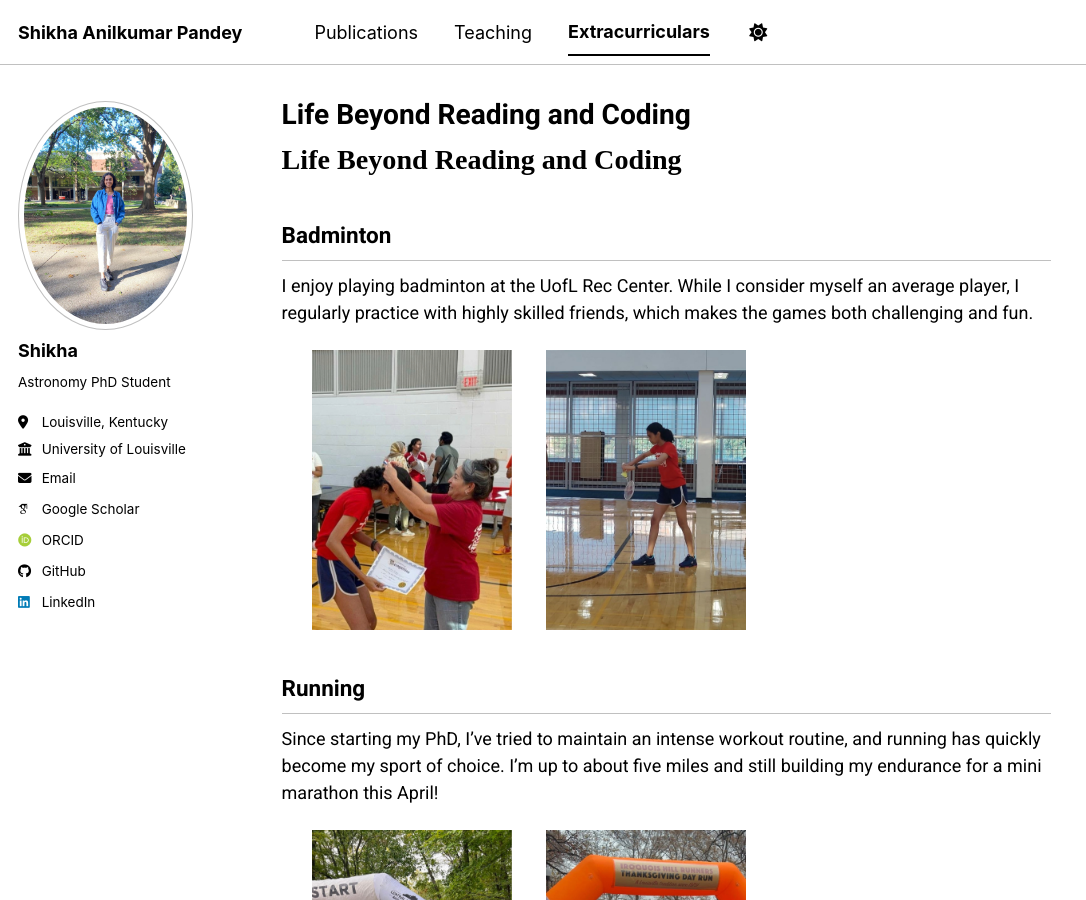
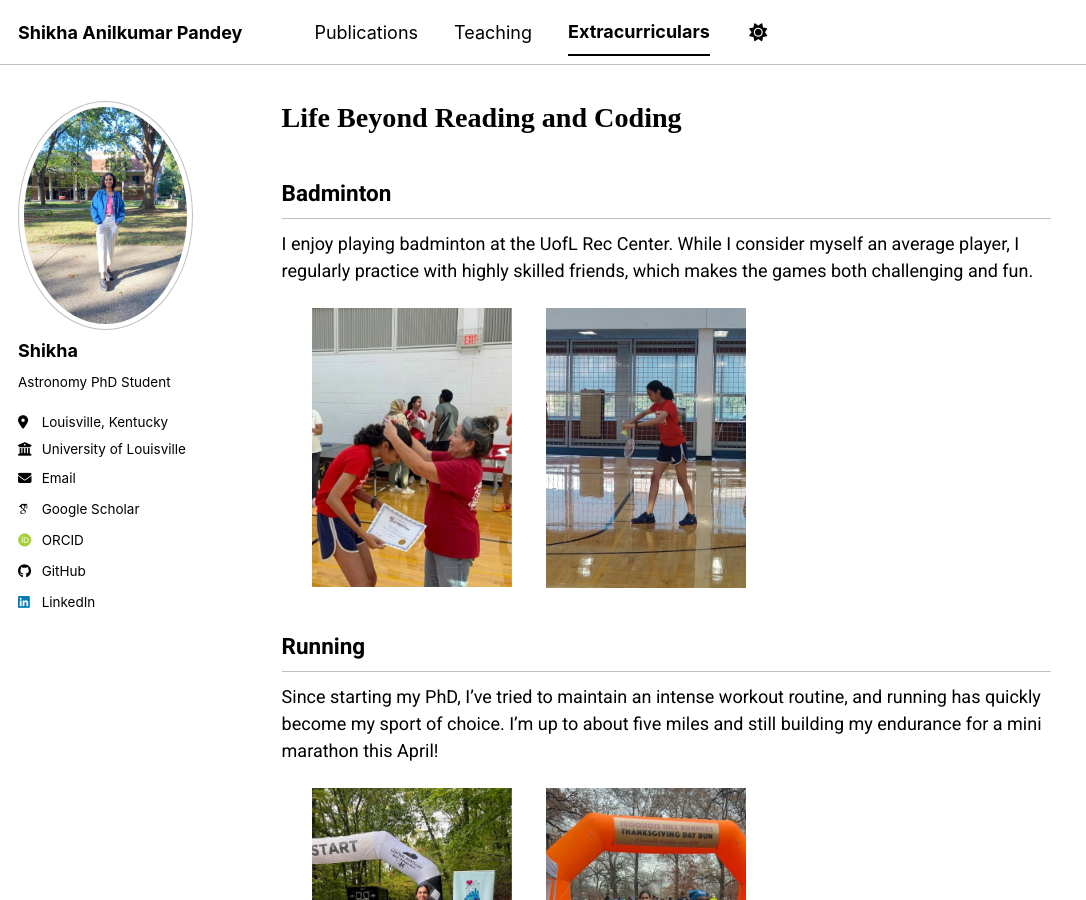
Before and after one commit to pshikha/pshikha.github.io, a Jekyll site: the page built from _pages/markdown.md, in a window 1280 px wide and 900 px high. Shown: the whole window, without its empty margins (0-1086 px from the left). Built offline with Jekyll 4.4.1, drawn with Linux system fonts in a browser that asks for light colours; some web fonts are replaced; a script bundle is joined from its source files by our own code; library files that are not in the unit come from our copies.

Commit message:
Update markdown.md

```diff
--- a/_pages/markdown.md
+++ b/_pages/markdown.md
@@ -1,11 +1,10 @@
 ---
 permalink: /markdown/
-title: "Life Beyond Reading and Coding"
 author_profile: true
 toc:
   sidebar: right
 redirect_from:
-  - /md/
+  - /md/`
   - /markdown.html
 ---
 <h1 class="life-title">Life Beyond Reading and Coding</h1>
```
